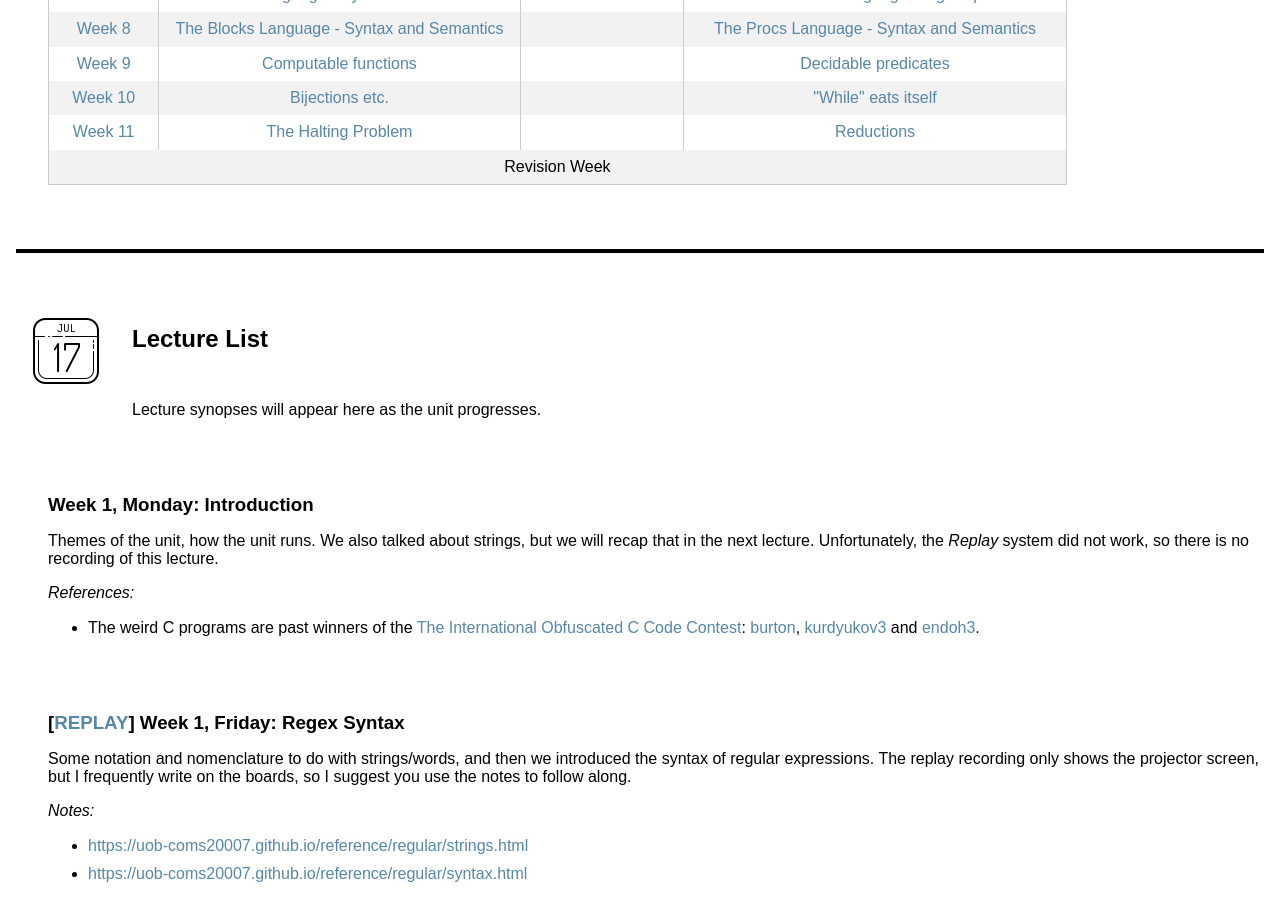
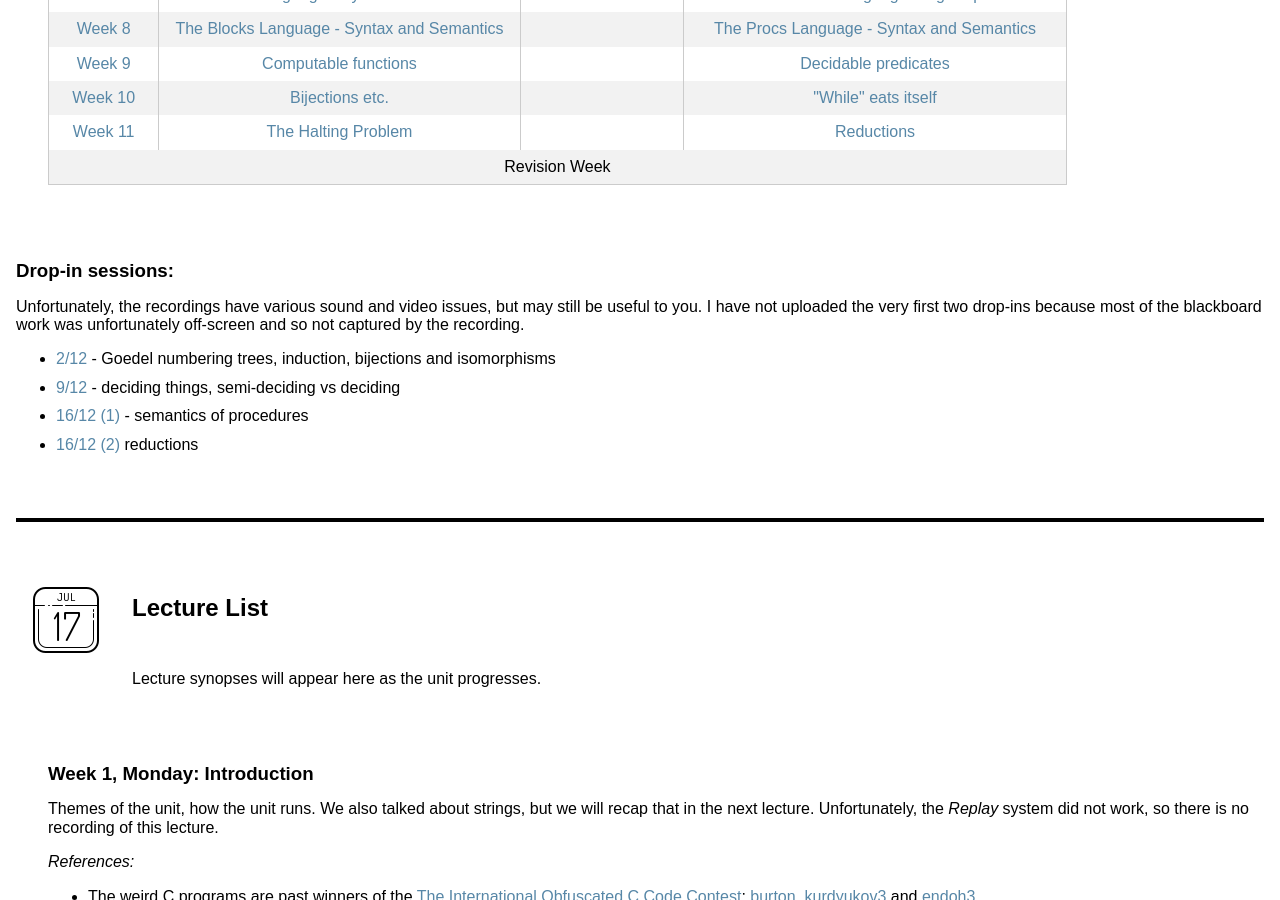
Before and after one commit to uob-coms20007/webpages, a Jekyll site: the page built from schedule.md, in a window 1280 px wide and 900 px high, scrolled down 469 px. Built offline with Jekyll 4.4.1, drawn with Linux system fonts in a browser that asks for light colours; nearby versions of some CDN libraries.

Commit message:
drop-ins

```diff
--- a/schedule.md
+++ b/schedule.md
@@ -89,7 +89,19 @@ title: schedule
 </table>
 </div>
 
+<div>
+<h3>Drop-in sessions:</h3>
+<p>Unfortunately, the recordings have various sound and video issues, but may still be useful to you.  I have not uploaded the very first two drop-ins because most of the blackboard work was unfortunately off-screen and so not captured by the recording.</p>
+<ul>
+  <li><a href="https://mediasite.bris.ac.uk/Mediasite/Play/e75efdb89aa3474db956fd000c02e71c1d" target="_blank">2/12</a> - Goedel numbering trees, induction, bijections and isomorphisms </li>
+  <li><a href="https://mediasite.bris.ac.uk/Mediasite/Play/e81047362dc241779c007876e60b6d8c1d" target="_blank">9/12</a> - deciding things, semi-deciding vs deciding</li>
+  <li><a href="https://mediasite.bris.ac.uk/Mediasite/Play/4b309d0640d0487ab0785f4c13c953391d" target="_blank">16/12 (1)</a> - semantics of procedures </li>
+  <li><a href="https://mediasite.bris.ac.uk/Mediasite/Play/4b309d0640d0487ab0785f4c13c953391d" target="_blank">16/12 (2)</a> reductions</li>
+</ul>
+<div>
+
 <hr/>
+
 
 <!-- <img class="icon" src="assets/icons8-calendar-100.png"/>
 <h2>Day by day</h2>
```
